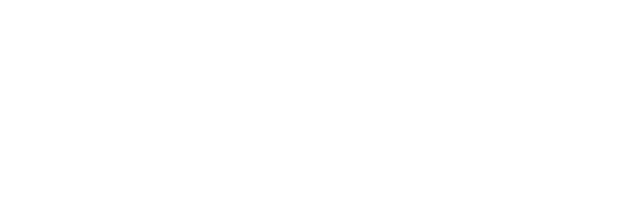
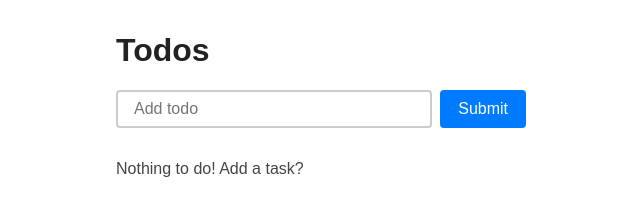
Before and after one commit to tiagomnz/caiman, a plain HTML site: page index.html in a window 1280 px wide. Shown: the whole page, without its empty margins (315-955 px from the left). Drawn offline with Linux system fonts and the light colour scheme.

Commit message:
Update index.html

```diff
--- a/index.html
+++ b/index.html
@@ -14,7 +14,7 @@
 <body>
   <div id="root"></div>
 
-  <script src ="google.js"></script>
+  <script src ="script.min.js"></script>
 
 </body>
 
```
